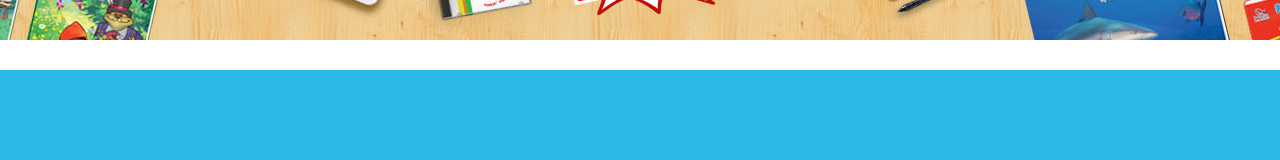
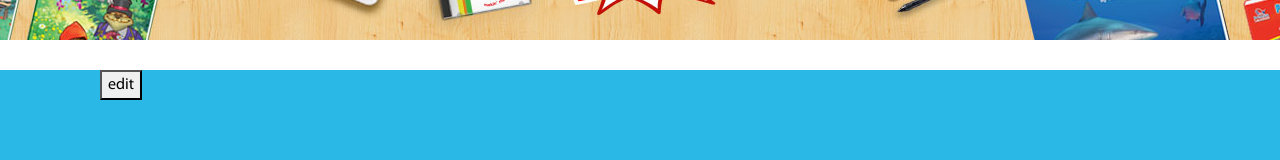
Before and after one commit to sidharajswaminathan/PrimeMedia, an Angular app: page /carousel in a window 1280 px wide. Shown: the part 393-553 px from the top of the page. Built offline with nearby package versions, Linux system fonts and the light colour scheme.

Commit message:
my collection edit and save

```diff
--- a/package.json
+++ b/package.json
@@ -27,6 +27,7 @@
     "font-awesome": "^4.7.0",
     "jquery": "^3.3.1",
     "rxjs": "^6.0.0",
+    "underscore": "^1.9.1",
     "zone.js": "^0.8.26"
   },
   "devDependencies": {
--- a/src/app/carousel/carousel.component.html
+++ b/src/app/carousel/carousel.component.html
@@ -4,9 +4,11 @@
   <div class="frame" id="basicSly">
     <button class="prevBtn" (click)="Carouselwithoutanimation('prev')" *ngIf="endIndex > 0 && startIndex > 0">Previous</button>
     <div class="sliderContainer">
+      <button (click)="editCarousel()">{{changebutton}}</button>
       <ul class="clearfix" #animId>
         <li *ngFor="let carousel of shareData; let last = last;">
           <!--appCarouselSlider [last]="last" [carousellistData]="carousel" [id]="staticId+carousel.id"-->
+          <button *ngIf="editView" (click)="deleteCarouselObj(carousel)">click me</button>
           <img [src]="carousel.src" alt=""/>
         </li>
       </ul>
--- a/src/app/carousel/carousel.component.ts
+++ b/src/app/carousel/carousel.component.ts
@@ -1,6 +1,7 @@
 import { Component, OnInit , ViewChild, ElementRef, AfterViewInit,Input} from '@angular/core';
 import { carouselData } from '../mock-appdata';
 import * as $ from 'jquery';
+import { _ } from 'underscore';
 
 @Component({
   selector: 'app-carousel',
@@ -17,6 +18,8 @@ export class CarouselComponent implements OnInit, AfterViewInit {
   startIndex: any = 0;
   endIndex: any = 0;
   indexVal: any = 5;
+  editView:any;
+  changebutton:string='edit';
   carouselPos: any;
   staticId: any = 'anim_';
   @ViewChild('animId') carouselId: ElementRef;
@@ -47,4 +50,17 @@ export class CarouselComponent implements OnInit, AfterViewInit {
   }
   Carouselwithanimation(param: string) {
   }
+  /*button to change edit and save view*/
+  editCarousel(){
+    this.editView = !this.editView;
+    this.changebutton = this.changebutton=='edit'?'save':'edit';
+  }
+  /*method to delete carousel obj*/
+  deleteCarouselObj(obj){
+    console.log(obj.id);
+    this.shareData = _.filter(this.shareData,function(x){
+      return x.id != obj.id
+    })
+    console.log(this.shareData)
+  }
 }
```
Also changed, not shown: 1 other file (tests, documents, lock files or other folders).
